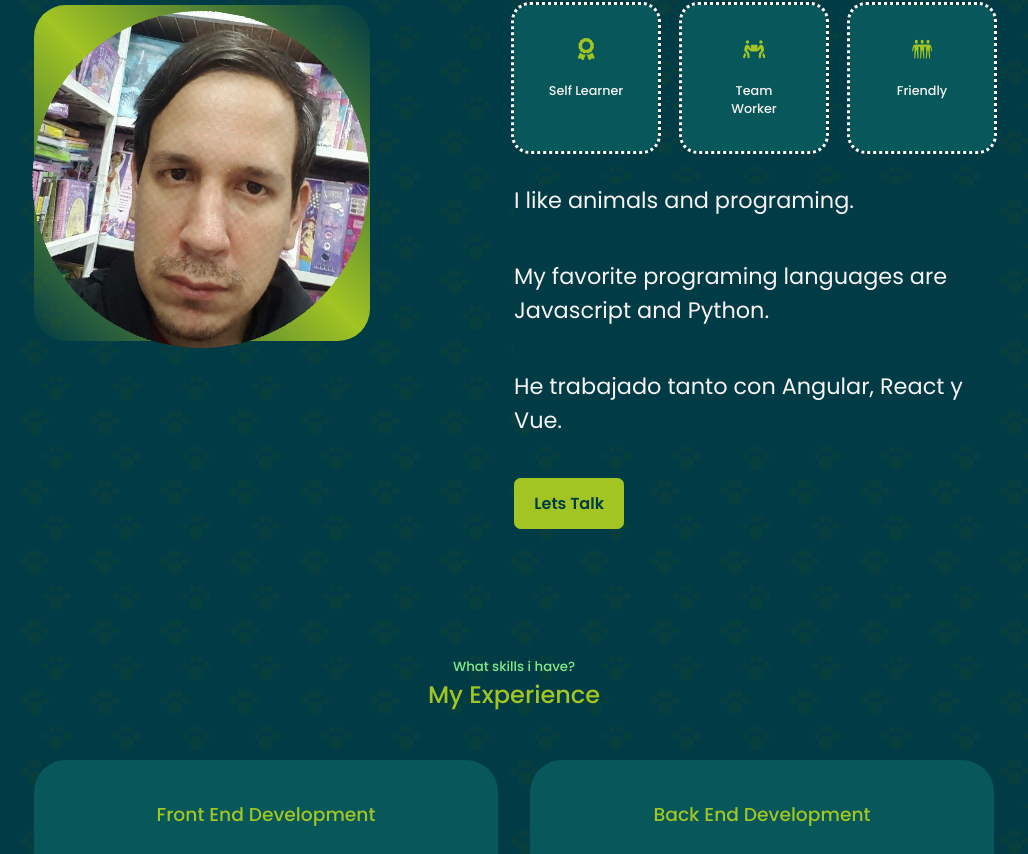
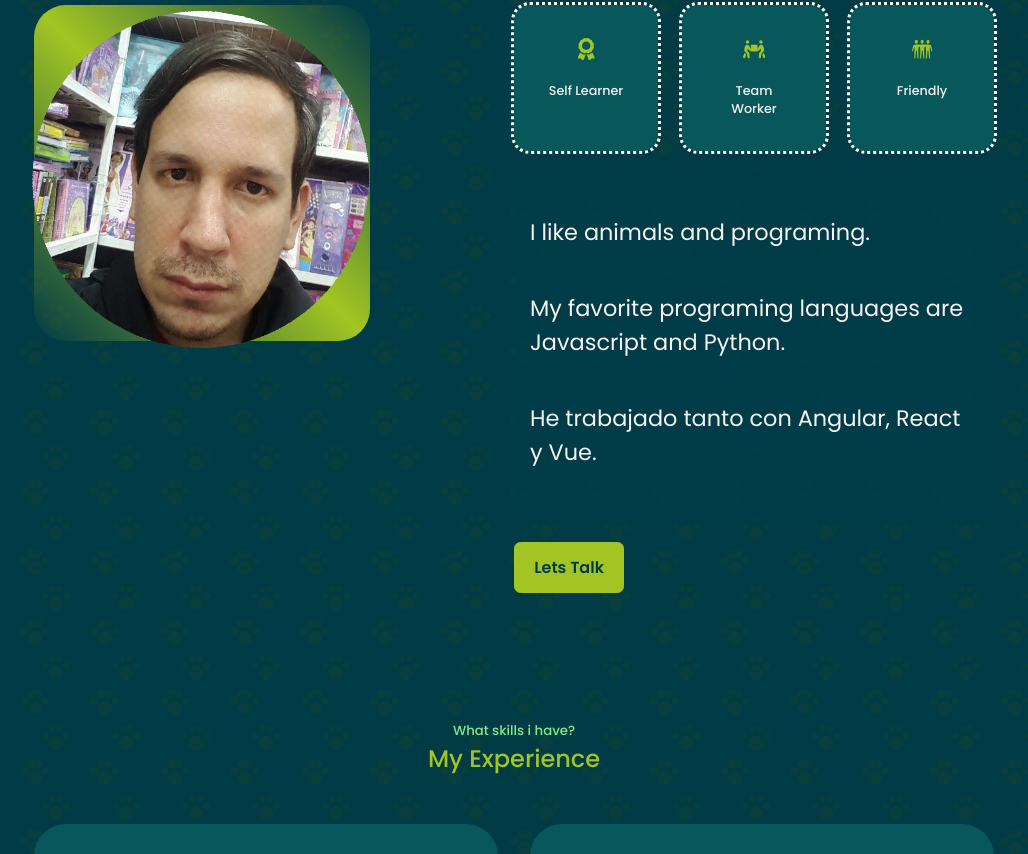
Before and after one commit to derpmagician/portfolio, a React (Create React App) app: page / in a window 1280 px wide. Shown: the part 1063-1917 px from the top of the page, without its empty margins (126-1154 px from the left). Built offline with nearby package versions, Linux system fonts and the light colour scheme.

Commit message:
mejorando accesibilidad

```diff
--- a/src/App.css
+++ b/src/App.css
@@ -12,6 +12,7 @@
 
 :root {
   --color-bg: #003b46;
+  --color-bg-transparent: #003e47e6;
   --color-bg-variant: #07575b;
   --color-primary: #a2c523;
   --color-primary-variant: #4db5ff66;
--- a/src/components/About/About.css
+++ b/src/components/About/About.css
@@ -40,14 +40,16 @@
 }
 
 .about__card:hover {
-  background: transparent;
+  background: var(--color-bg-transparent);
   border-color: var(--color-primary-variant);
   cursor: default;
 }
 
 .about__text {
-  background: var(--color-bg);
-  border-radius: 10%;
+  background: var(--color-bg-transparent);
+  border-radius: 5%;
+  padding: 1rem;
+  margin: 1rem 0;
 }
 
 .about__icon {
--- a/src/components/Contact/Contact.css
+++ b/src/components/Contact/Contact.css
@@ -21,7 +21,7 @@
 }
 
 .contact__option:hover {
-  background: transparent;
+  background: var(--color-bg-transparent);
   border-color: var(color-primary-variant);
 }
 
@@ -47,7 +47,7 @@ form {
   width: 100%;
   padding: 1.5rem;
   border-radius: 0.5rem;
-  background: transparent;
+  background: var(--color-bg-transparent);
   border: 2px solid var(--color-primary-variant);
   resize: none;
   color: var(--color-white);
--- a/src/components/Experience/Experience.css
+++ b/src/components/Experience/Experience.css
@@ -13,7 +13,7 @@
 }
 
 .experience__container > div:hover {
-  background: transparent;
+  background: var(--color-bg-transparent);
   border-color: var(--color-bg-variant);
   cursor: default;
 }
--- a/src/components/Nav/Nav.css
+++ b/src/components/Nav/Nav.css
@@ -36,7 +36,7 @@ nav a.active {
   visibility: hidden;
   width: 120px;
   background-color: #555;
-  color: #fff;
+  color: var(--color-white);
   text-align: center;
   border-radius: 6px;
   padding: 5px 0;
--- a/src/components/Portfolio/Portfolio.css
+++ b/src/components/Portfolio/Portfolio.css
@@ -14,7 +14,7 @@
 
 .portfolio__item:hover {
   border-color: var(--color-primary-variant);
-  background: transparent;
+  background: var(--color-bg-transparent);
 }
 
 .portfolio__item-image {
--- a/src/components/Switch.css
+++ b/src/components/Switch.css
@@ -24,7 +24,7 @@
 }
 
 .bar-color {
-  color: white;
+  color: var(--color-white);
   background: var(--color-bg);
   margin-right: 10px;
 }
```
